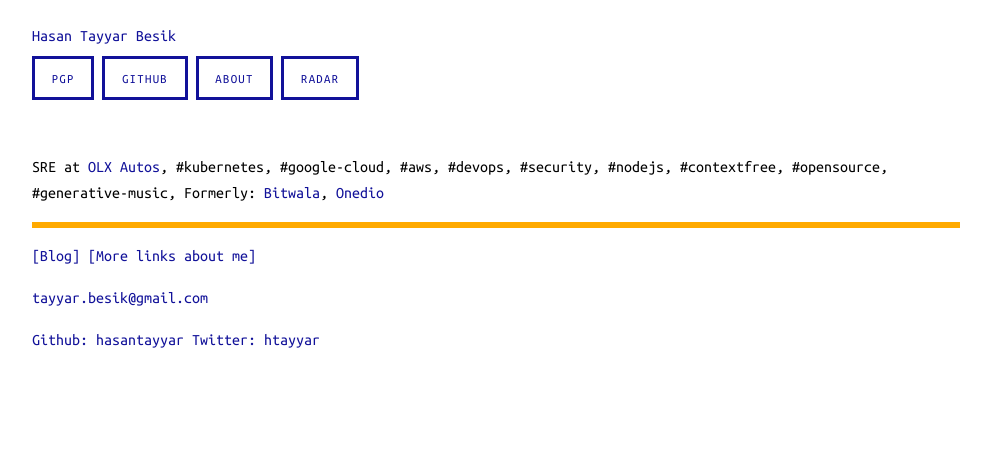
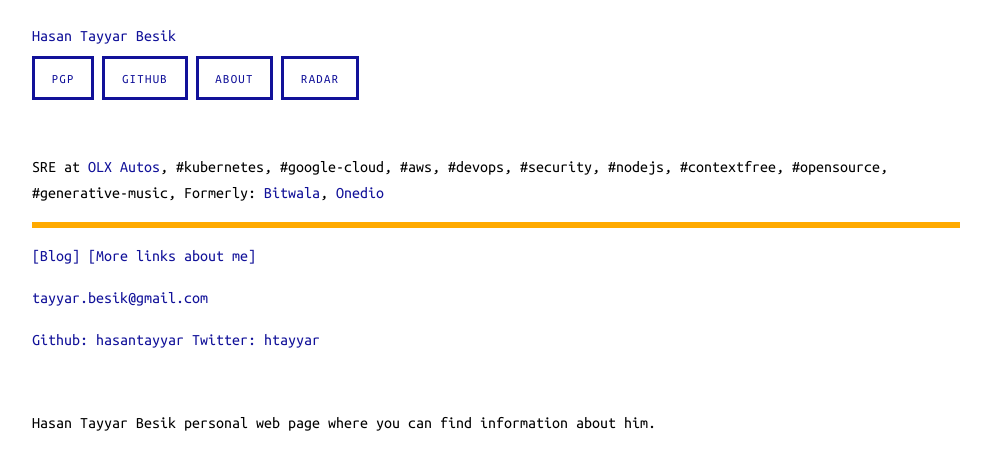
Before and after one commit to hasantayyar/hasantayyar.net, a Jekyll site: the page built from index.md, in a window 1280 px wide. Shown: the top 470 px of the page, without its empty margins (144-1135 px from the left). Built offline with Jekyll 4.4.1, drawn with Linux system fonts in a browser that asks for light colours; Markdown is read by kramdown in place of the engine named in the settings.

Commit message:
Update _config.yml

```diff
--- a/_config.yml
+++ b/_config.yml
@@ -1,7 +1,7 @@
 # Site settings
 title: Hasan Tayyar Besik
 email: tayyar.besik@gmail.com
-description: ""
+description: "Hasan Tayyar Besik personal web page where you can find information about him."
 baseurl: ""
 url: "https://hasantayyar.net/"
 twitter_username: htayyar
```
